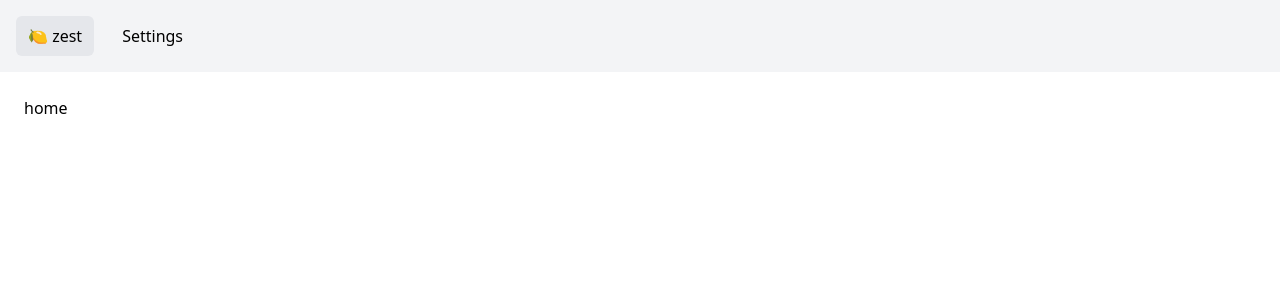
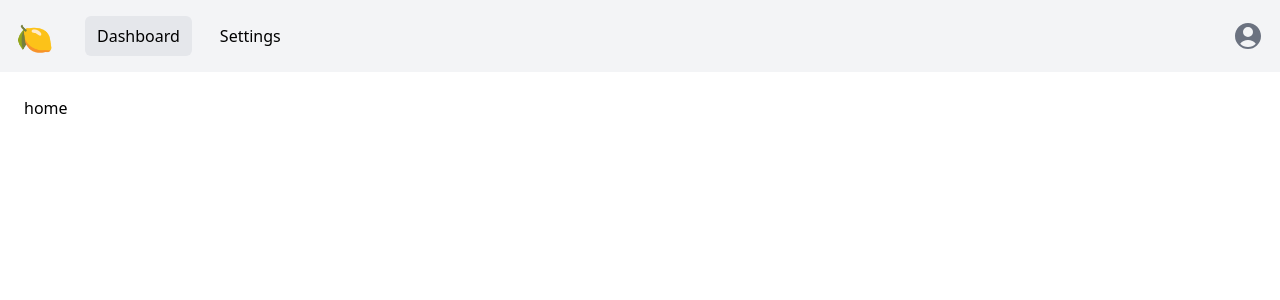
Before and after one commit to alex-schaaf/zest, a React (Vite) app in the folder apps/frontend/: page / in a window 1280 px wide. Shown: the top 300 px of the page. Built offline with nearby package versions, Linux system fonts and the light colour scheme.

Commit message:
style: improve Navbar

```diff
--- a/apps/frontend/src/components/Navbar/Navbar.tsx
+++ b/apps/frontend/src/components/Navbar/Navbar.tsx
@@ -1,14 +1,19 @@
 import classNames from "classnames";
 import React from "react";
 import { Link, useLocation } from "wouter";
+import { UserCircleIcon } from "@heroicons/react/24/solid";
 
 const Navbar: React.FC = () => {
   return (
     <nav className="bg-gray-100 p-4">
       <div className="container flex flex-wrap items-center justify-between mx-auto">
         <div className="flex gap-4">
-          <NavButton link={"/"} text={"🍋 zest"} />
+          <div className="text-3xl pt-1 mr-4">🍋</div>
+          <NavButton link={"/"} text={"Dashboard"} />
           <NavButton link={"/settings"} text={"Settings"} />
+        </div>
+        <div className="">
+          <UserCircleIcon className="h-8 w-8 text-gray-500" />
         </div>
       </div>
     </nav>
```
